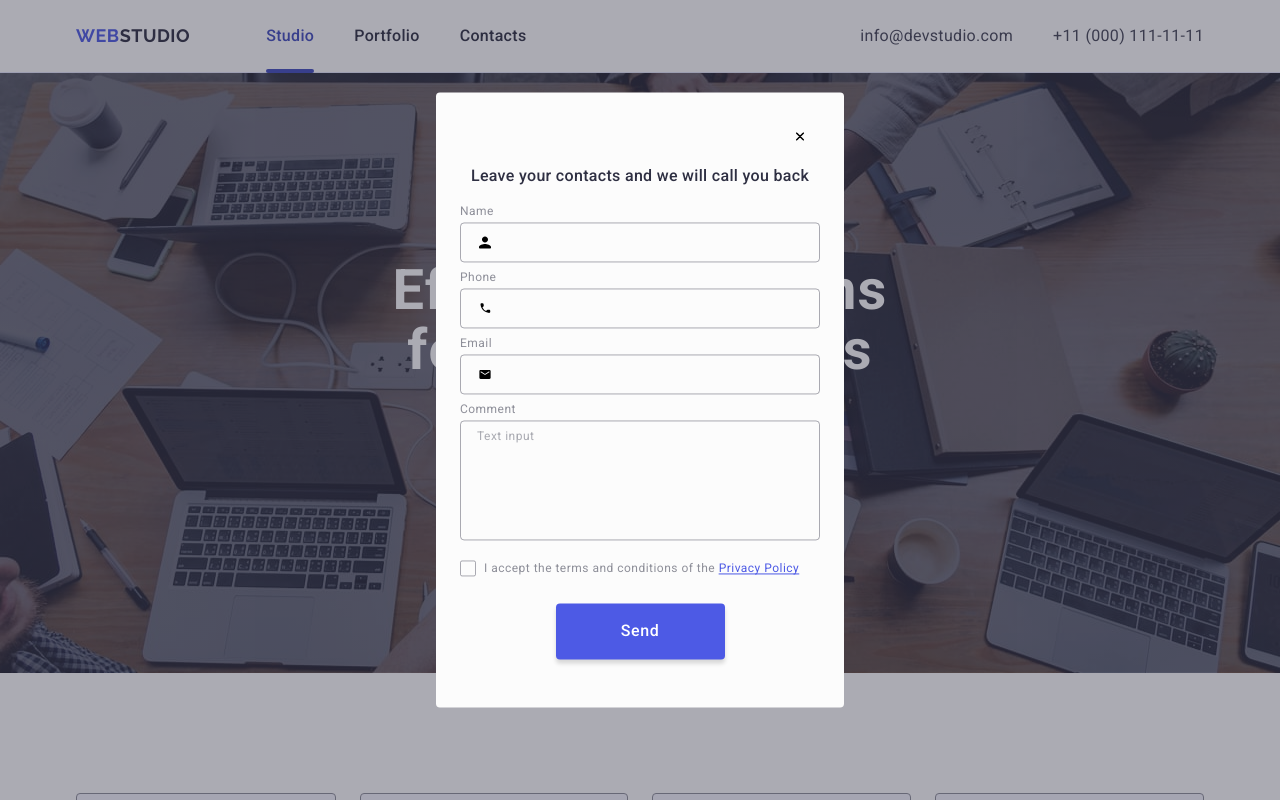
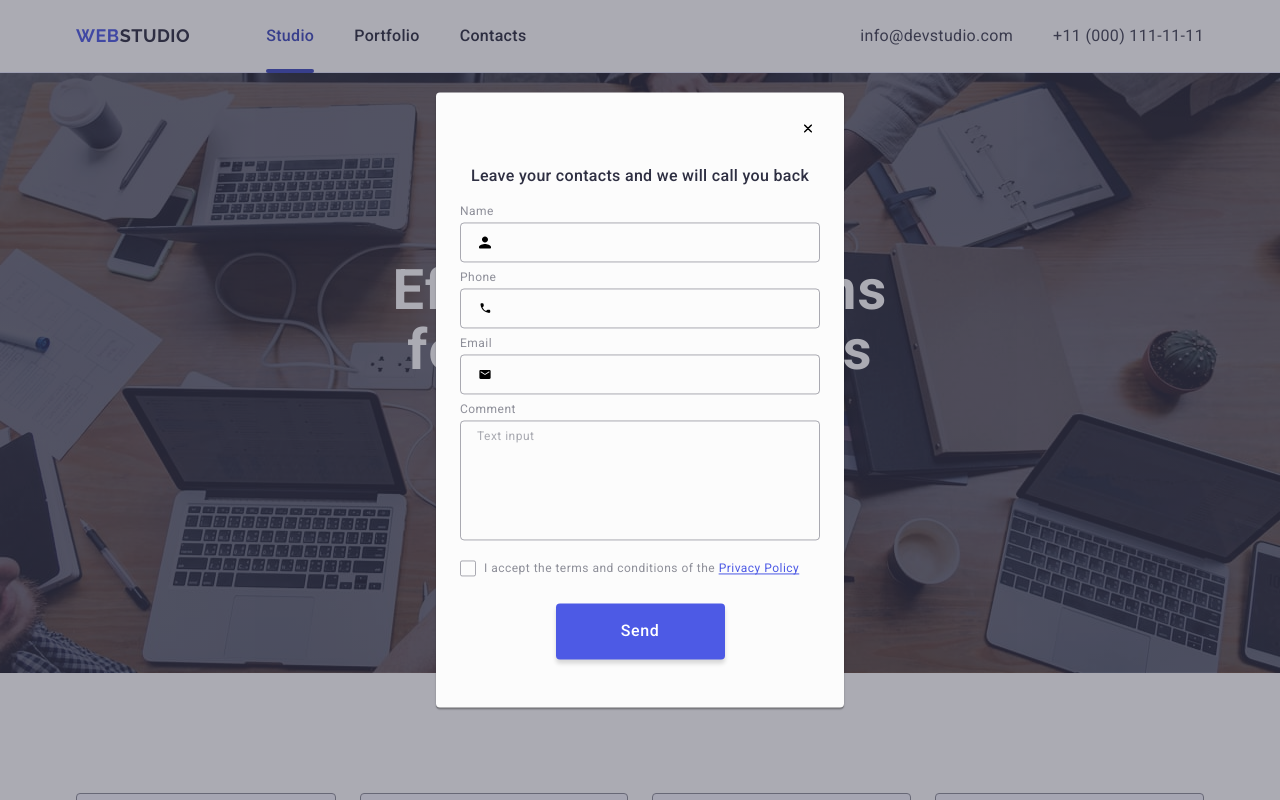
Before and after one commit to VadymByi/goit-markup-hw-05, a plain HTML site: page index.html in a window 1280 px wide. Shown: the top 800 px of the page. Drawn offline with nearby package versions, Linux system fonts and the light colour scheme.

Commit message:
Save progress

```diff
--- a/css/style.css
+++ b/css/style.css
@@ -535,7 +535,8 @@ section {
 
   opacity: 0;
   pointer-events: none;
-  transition: opacity 250ms cubic-bezier(0.4, 0, 0.2, 1);
+  transition: opacity 250ms cubic-bezier(0.4, 0, 0.2, 1),
+    visibility 250ms cubic-bezier(0.4, 0, 0.2, 1);
 }
 
 .backdrop.is-open {
@@ -549,9 +550,13 @@ section {
   left: 50%;
   transform: translate(-50%, -50%);
   width: 408px;
+  min-height: 584px;
   padding: 72px 24px 24px 24px;
   border-radius: 4px;
   background-color: var(--dairy);
+  box-shadow: 0 1px 1px 0 rgba(0, 0, 0, 0.14), 0 1px 3px 0 rgba(0, 0, 0, 0.12),
+    0 2px 1px 0 rgba(0, 0, 0, 0.2);
+  transition: transform 250ms cubic-bezier(0.4, 0, 0.2, 1);
 }
 
 .modal-close-btn {
@@ -560,11 +565,11 @@ section {
   display: flex;
   align-items: center;
   justify-content: center;
-  border-radius: 100%;
+  border-radius: 50%;
 
   position: absolute;
-  top: 32px;
-  right: 32px;
+  top: 24px;
+  right: 24px;
   border: none;
   background-color: transparent;
   padding: 0;
```
